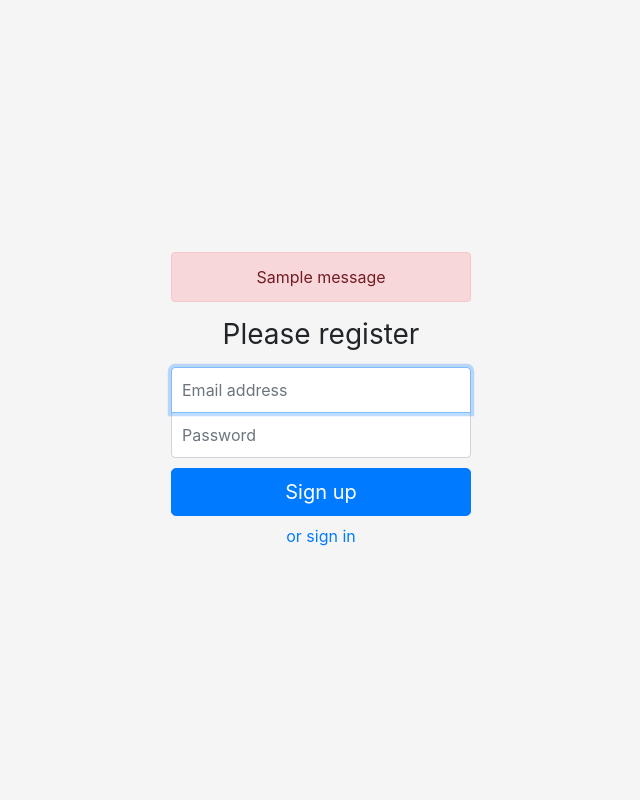
After one commit to Virusmater/togger, a Flask app: page /auth/register in a window 1280 px wide. The commit adds this page. Shown: the whole page, without its empty margins (319-959 px from the left). Run offline with Flask 2, Linux system fonts and the light colour scheme; one stand-in notice (Sample message) is shown; some libraries are stand-ins or nearby versions.

Commit message:
registration

```diff
--- a/auth.py
+++ b/auth.py
@@ -2,7 +2,7 @@ import flask_login
 from flask import Blueprint, request, redirect, url_for, render_template, flash
 from flask_login import LoginManager
 from tinydb import TinyDB
-from werkzeug.security import check_password_hash
+from werkzeug.security import check_password_hash, generate_password_hash
 
 db = TinyDB("resources/auth.json")
 
@@ -24,19 +24,48 @@ def get_user(username):
     return next((item for item in get_users() if item['username'] == username), None)
 
 
+def add_user(username, password):
+    if username is None or password is None:
+        return
+    db.table('users').insert({"username": username, "password": generate_password_hash(password)})
+    return next((item for item in get_users() if item['username'] == username), None)
+
+
 @bp.route('/login', methods=['GET', 'POST'])
 def login():
     if request.method == 'GET':
-        return render_template('signin.html')
+        if flask_login.current_user.is_authenticated:
+            return redirect(url_for('main'))
+        else:
+            return render_template('login.html')
     email = request.form['email']
-    print(get_user(email))
     if get_user(email) and check_password_hash(get_user(email)['password'], request.form['password']):
         user = User()
         user.id = email
         flask_login.login_user(user)
         return redirect(url_for('main'))
     flash('Incorrect login or/and password. Please check it and try again')
-    return redirect(url_for('main'))
+    return redirect(url_for('auth.login'))
+
+
+@bp.route('/register', methods=['GET', 'POST'])
+def register():
+    print("register")
+    if request.method == 'GET':
+        if flask_login.current_user.is_authenticated:
+            return redirect(url_for('main'))
+        else:
+            return render_template('register.html')
+    email = request.form['email']
+    if get_user(email) is None:
+        print("is none")
+        add_user(email, request.form['password'])
+        user = User()
+        user.id = email
+        flask_login.login_user(user)
+        return redirect(url_for('main'))
+    flash('Such user already exists')
+    return redirect(url_for('auth.register'))
 
 
 @login_manager.user_loader
@@ -57,9 +86,6 @@ def request_loader(request):
 
     user = User()
     user.id = email
-
-    # DO NOT ever store passwords in plaintext and always compare password
-    # hashes using constant-time comparison!
     user.is_authenticated = check_password_hash(get_user(email)['password'], request.form['password'])
 
     return user
--- a/templates/signin.html
+++ b/templates/login.html
@@ -5,9 +5,8 @@
     <meta content="width=device-width, initial-scale=1, shrink-to-fit=no" name="viewport">
     <meta content="" name="description">
     <meta content="" name="author">
-    <link href="../../../../favicon.ico" rel="icon">
 
-    <title>Signin Template for Bootstrap</title>
+    <title>Togger</title>
 
     <!-- Bootstrap core CSS -->
     <link crossorigin="anonymous" href="https://stackpath.bootstrapcdn.com/bootstrap/4.5.0/css/bootstrap.min.css"
@@ -33,7 +32,8 @@
     <input autofocus class="form-control" name="email" id="inputEmail" placeholder="Email address" required type="email">
     <label class="sr-only" for="inputPassword">Password</label>
     <input class="form-control" name="password" id="inputPassword" placeholder="Password" required type="password">
-    <button class="btn btn-lg btn-primary btn-block" type="submit">Sign in</button>
+    <button class="btn btn-lg btn-primary btn-block mb-2" type="submit">Sign in</button>
+        <a href="register" class="text-decoration-none">or sign up</a>
 </form>
 </body>
 </html>
--- /dev/null
+++ b/templates/register.html
@@ -0,0 +1,39 @@
+<!doctype html>
+<html lang="en">
+<head>
+    <meta charset="utf-8">
+    <meta content="width=device-width, initial-scale=1, shrink-to-fit=no" name="viewport">
+    <meta content="" name="description">
+    <meta content="" name="author">
+
+    <title>Togger</title>
+
+    <!-- Bootstrap core CSS -->
+    <link crossorigin="anonymous" href="https://stackpath.bootstrapcdn.com/bootstrap/4.5.0/css/bootstrap.min.css"
+          integrity="sha384-9aIt2nRpC12Uk9gS9baDl411NQApFmC26EwAOH8WgZl5MYYxFfc+NcPb1dKGj7Sk" rel="stylesheet">
+
+    <!-- Custom styles for this template -->
+    <link href="{{ url_for('static', filename='signin.css') }}" rel="stylesheet">
+</head>
+
+<body class="text-center">
+
+<form class="form-signin" action='register' method='POST'>
+    <!-- <img alt="" class="mb-4" height="72" src="https://getbootstrap.com/assets/brand/bootstrap-solid.svg" width="72"> -->
+    {% with messages = get_flashed_messages() %}
+  {% if messages %}
+    {% for message in messages %}
+      <div class="alert alert-danger" role="alert">{{ message }}</div>
+    {% endfor %}
+  {% endif %}
+{% endwith %}
+    <h1 class="h3 mb-3 font-weight-normal">Please register</h1>
+    <label class="sr-only" for="inputEmail">Email address</label>
+    <input autofocus class="form-control" name="email" id="inputEmail" placeholder="Email address" required type="email">
+    <label class="sr-only" for="inputPassword">Password</label>
+    <input class="form-control" name="password" id="inputPassword" placeholder="Password" required type="password">
+    <button class="btn btn-lg btn-primary btn-block mb-2" type="submit">Sign up</button>
+    <a href="login" class="text-decoration-none">or sign in</a>
+</form>
+</body>
+</html>
```
Also changed, not shown: static/togger.css (added, +23 -0 lines), templates/main.html (+2 -27 lines), 1 other file.
